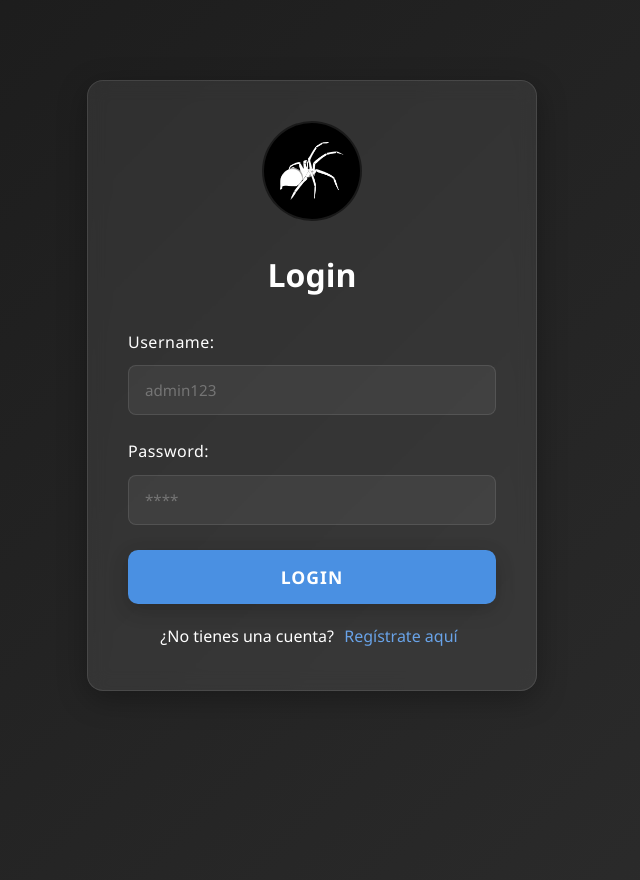
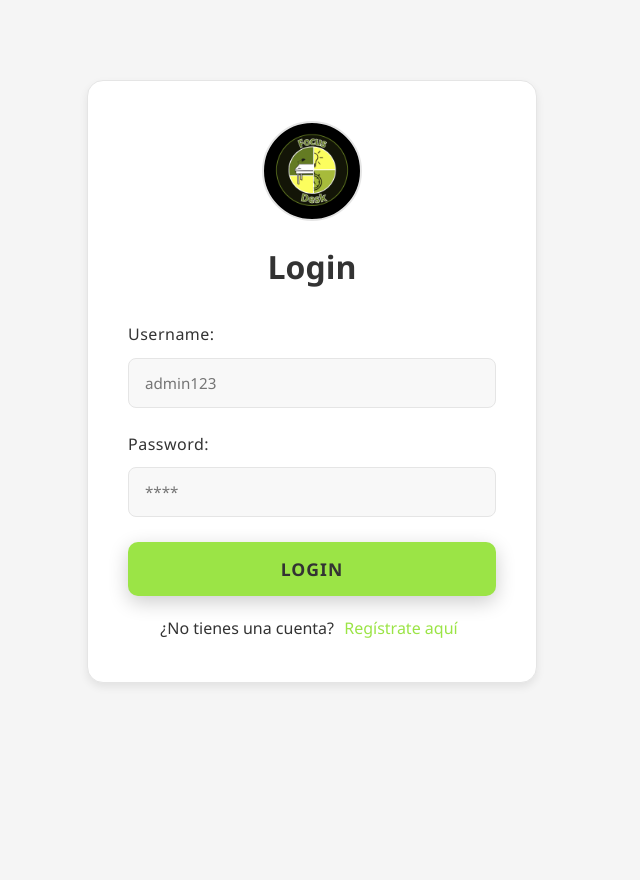
Before and after one commit to StingerBlade/integradora, a Django app: page /usuarios/login/ in a window 1280 px wide. Shown: the whole page, without its empty margins (328-968 px from the left). Run offline with Django 5.2, Linux system fonts and the light colour scheme; parts of the project's set-up code (start-up, migrations or seed data) failed here and were passed over.

Commit message:
Actualizar estilos de depuración y colores en las plantillas, y ajustar la configuración de DEBUG en settings.py

```diff
--- a/focusDeskVenganza/settings.py
+++ b/focusDeskVenganza/settings.py
@@ -20,8 +20,8 @@ BASE_DIR = Path(__file__).resolve().parent.parent
 SECRET_KEY = os.environ.get('DJANGO_SECRET_KEY', 'django-insecure-!(^1=e87fxei06-j(hi!rqpopw!9eot5w)b9b4d2yjwe6iy*%h')
 
 # SECURITY WARNING: don't run with debug turned on in production!
-DEBUG = os.environ.get('DEBUG', 'False') == 'True'
-#DEBUG = True
+#DEBUG = os.environ.get('DEBUG', 'False') == 'True'
+DEBUG = True
 ALLOWED_HOSTS = ['localhost', '127.0.0.1', '.onrender.com']
 
 # Application definition
--- a/usuarios/static/focusdesk.css
+++ b/usuarios/static/focusdesk.css
@@ -1,24 +1,25 @@
-/* FocusDesk Main Stylesheet */
+/* FocusDesk Main Stylesheet - Actualizado con paleta moderna */
 :root {
-    /* Color palette */
-    --primary: #4A90E2;
-    --primary-dark: #357ABD;
-    --primary-light: #69A3E8;
-    --secondary: #8e44ad;
-    --success: #2ecc71;
-    --danger: #e74c3c;
-    --warning: #f39c12;
-    --info: #3498db;
-    --dark: #1a1a1a;
-    --dark-accent: #2d2d2d;
-    --light-text: #ffffff;
-    --muted-text: rgba(255, 255, 255, 0.7);
-    --border-color: rgba(255, 255, 255, 0.1);
-    --card-bg: rgba(255, 255, 255, 0.08);
-    --hover-bg: rgba(255, 255, 255, 0.12);
-    --input-bg: rgba(255, 255, 255, 0.06);
-    --shadow: 0 8px 30px rgba(0, 0, 0, 0.3);
-    --transition: all 0.3s ease;
+    /* Color palette actualizada */
+    --primary: #9BE446;         /* Verde lima brillante (equivalente al verde de Grass) */
+    --primary-dark: #77AD2B;    /* Verde más oscuro para hover */
+    --primary-light: #A6CE39;   /* Verde claro */
+    --secondary: #8e44ad;       /* Mantener púrpura original */
+    --success: #2ecc71;         /* Mantener verde original */
+    --danger: #e74c3c;          /* Mantener rojo original */
+    --warning: #f39c12;         /* Mantener naranja original */
+    --info: #3498db;            /* Mantener azul original */
+    --dark: #333333;            /* Texto oscuro más suave */
+    --dark-accent: #444444;     /* Gris oscuro más suave */
+    --light-text: #ffffff;      /* Texto claro */
+    --muted-text: rgba(0, 0, 0, 0.6); /* Texto semi-transparente */
+    --border-color: #E5E5E5;    /* Bordes sutiles */
+    --card-bg: #FFFFFF;         /* Fondo tarjetas blanco */
+    --hover-bg: #F0F0F0;        /* Fondo hover más claro */
+    --input-bg: #F8F8F8;        /* Fondo para inputs */
+    --shadow: 0 4px 8px rgba(0, 0, 0, 0.08); /* Sombra más moderna */
+    --transition: all 0.3s ease; /* Transición estándar */
+    --background: #f5f5f5;      /* Fondo principal claro */
 }
 
 * {
@@ -31,8 +32,8 @@
 body {
     width: 100%;
     min-height: 100vh;
-    background: linear-gradient(135deg, var(--dark), var(--dark-accent));
-    color: var(--light-text);
+    background: var(--background);
+    color: var(--dark);
     line-height: 1.6;
 }
 
@@ -43,7 +44,7 @@ body {
 }
 
 ::-webkit-scrollbar-track {
-    background: var(--dark);
+    background: var(--background);
 }
 
 ::-webkit-scrollbar-thumb {
@@ -123,7 +120,7 @@ body {
 
 label {
     display: block;
-    color: var(--light-text);
+    color: var(--dark);
     margin-bottom: 8px;
     font-weight: 500;
     letter-spacing: 0.5px;
@@ -139,7 +136,7 @@ select {
     background: var(--input-bg);
     border: 1px solid var(--border-color);
     border-radius: 8px;
-    color: var(--light-text);
+    color: var(--dark);
     font-size: 0.95rem;
     transition: var(--transition);
 }
@@ -637,27 +635,37 @@ tr:hover {
     max-width: 450px;
     padding: 40px;
     background: var(--card-bg);
-    backdrop-filter: blur(10px);
-    -webkit-backdrop-filter: blur(10px);
     border: 1px solid var(--border-color);
     border-radius: 16px;
     box-shadow: var(--shadow);
     margin: 80px auto;
 }
 
+/* Centrar el logo en el contenedor */
 .contenedor-logo {
     text-align: center;
     margin-bottom: 30px;
+    display: flex;
+    flex-direction: column;
+    align-items: center;
 }
 
 .logo {
     width: 100px;
     height: 100px;
-    padding: 10px;
-    background-color: black;
-    border: 2px solid var(--border-color);
     border-radius: 50%;
     margin-bottom: 20px;
+    padding: 0; /* Quitar el padding */
+    background-color: black; /* Mantener el fondo negro */
+    border: 2px solid var(--border-color);
+    display: block;
+    overflow: hidden; /* Evita que la imagen desborde el círculo */
+    object-fit: cover; /* Hace que la imagen cubra todo el espacio */
+}
+.logo img {
+    width: 100%; /* La imagen ocupa todo el ancho */
+    height: 100%; /* La imagen ocupa todo el alto */
+    object-fit: cover; /* Asegura que la imagen cubra todo el espacio */
 }
 
 /* Estilos específicos para botones de formulario de login y registro */
@@ -669,7 +677,7 @@ tr:hover {
     margin-top: 25px;
     margin-bottom: 20px;
     background: var(--primary);
-    color: var(--light-text);
+    color: var(--dark);
     border: none;
     border-radius: 10px;
     font-size: 1.1rem;
@@ -727,7 +735,7 @@ tr:hover {
 .grupo-entrada label {
     display: block;
     margin-bottom: 10px;
-    color: var(--light-text);
+    color: var(--dark);
     font-weight: 500;
     letter-spacing: 0.5px;
 }
@@ -738,7 +746,7 @@ tr:hover {
     background: var(--input-bg);
     border: 1px solid var(--border-color);
     border-radius: 8px;
-    color: var(--light-text);
+    color: var(--dark);
     font-size: 0.95rem;
     transition: all 0.3s ease;
 }
@@ -757,7 +765,7 @@ tr:hover {
 }
 
 .contenedor-formulario p a {
-    color: var(--primary-light);
+    color: var(--primary);
     text-decoration: none;
     font-weight: 500;
     transition: all 0.3s ease;
--- a/usuarios/templates/estadisticas.html
+++ b/usuarios/templates/estadisticas.html
@@ -87,7 +87,7 @@
             flex: 1;
             text-align: center;
             transition: var(--transition);
-            color: var(--light-text);
+            color: black;
         }
         .mode-btn:hover {
             background: var(--hover-bg);
@@ -162,7 +162,9 @@
                 <div class="weekly-stats">
                     {% for dia in estadisticas_semana %}
                     <div class="day-stats">
-                        <h3>{{ dia.dia }}</h3>
+                        <h3 style="color: black;">{{ dia.dia }}</h3>
+
+
                         <div class="hours-bar">
                             <div class="hours-value" id="bar-{{ forloop.counter }}"
                                  data-value="{{ dia.horas|floatformat:2 }}"
```
Also changed, not shown: other parts of usuarios/static/focusdesk.css (+32 -28 lines), usuarios/templates/mis_escritorios.html (+4 -4 lines), db.sqlite3, usuarios/static/imgs/spider-white.png, 2 other files.
